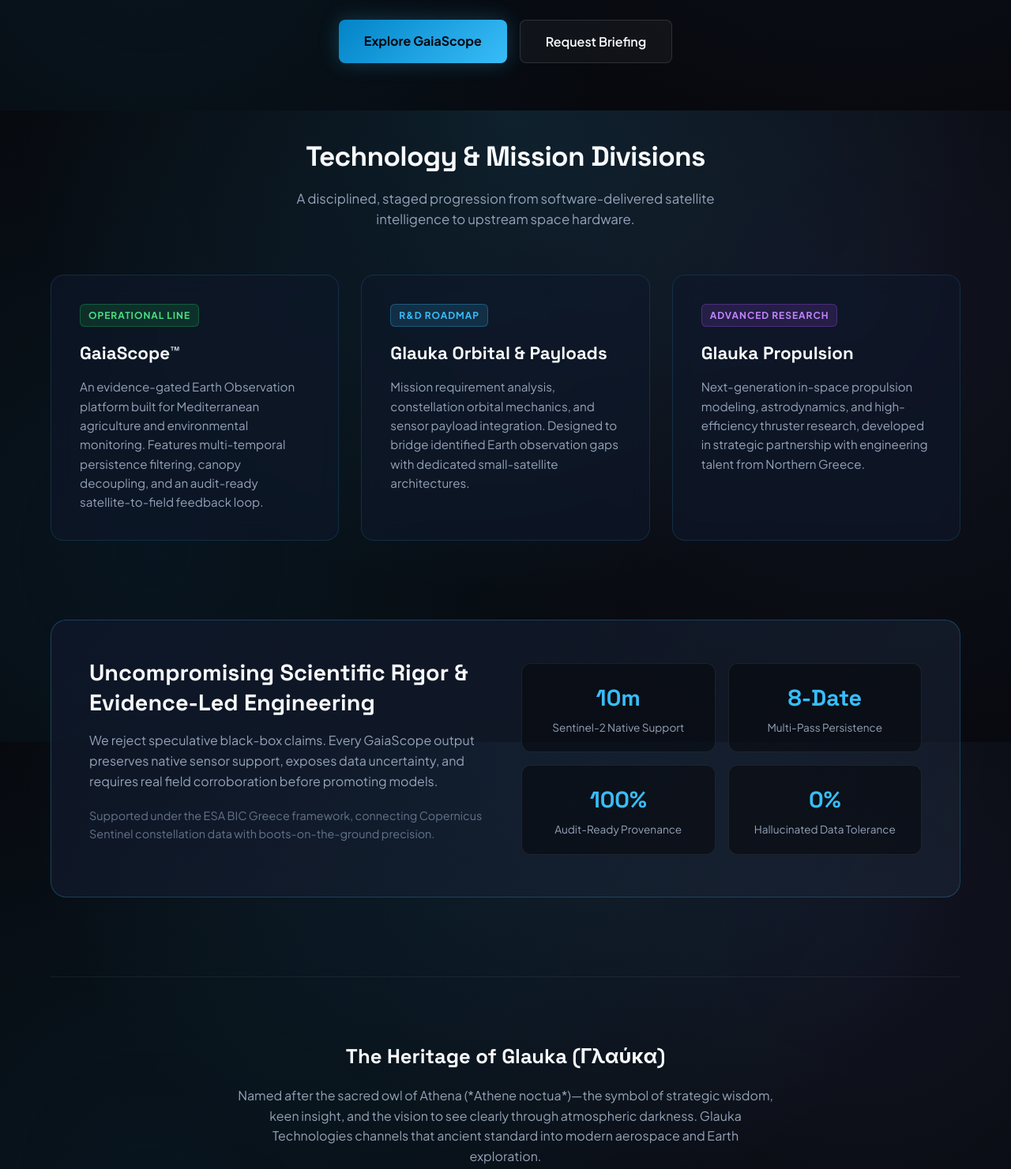
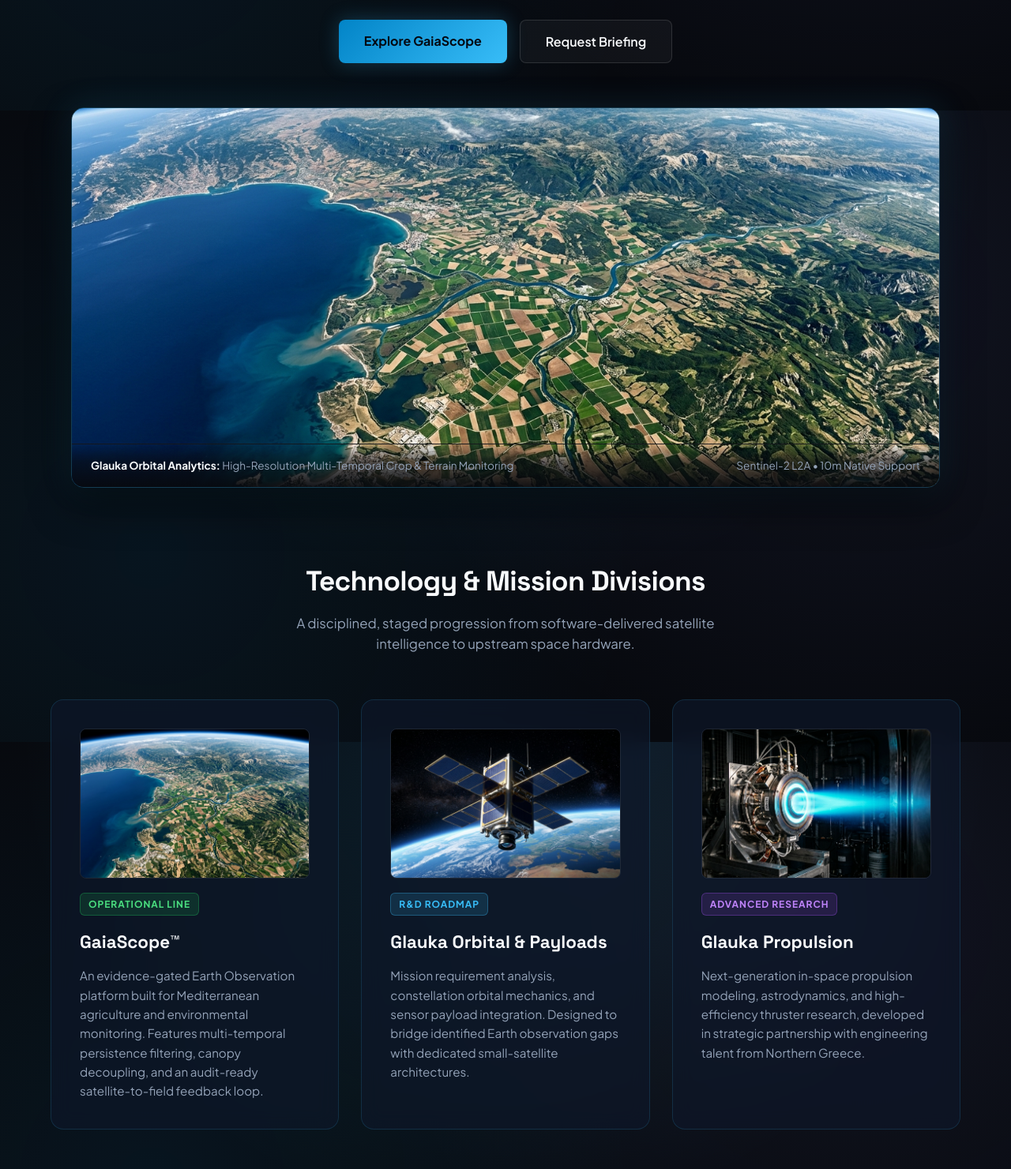
Before and after one commit to gvachtan/glauka-website, a plain HTML site: page index.html in a window 1280 px wide. Shown: the part 660-2141 px from the top of the page at 79% size. Drawn offline with Linux system fonts and the light colour scheme.

Commit message:
Add custom domain CNAME, high-res aerospace imagery, and refine heritage text

```diff
--- a/index.html
+++ b/index.html
@@ -321,6 +321,54 @@
       line-height: 1.6;
     }
 
+    .card-img {
+      width: 100%;
+      height: 190px;
+      object-fit: cover;
+      border-radius: 8px;
+      margin-bottom: 18px;
+      border: 1px solid rgba(255, 255, 255, 0.08);
+      display: block;
+    }
+
+    .hero-visual {
+      margin-top: 56px;
+      position: relative;
+      border-radius: 16px;
+      overflow: hidden;
+      border: 1px solid rgba(56, 189, 248, 0.25);
+      box-shadow: 0 20px 50px rgba(0, 0, 0, 0.6), 0 0 40px rgba(56, 189, 248, 0.15);
+      max-width: 1100px;
+      margin-left: auto;
+      margin-right: auto;
+    }
+
+    .hero-visual img {
+      width: 100%;
+      height: 480px;
+      object-fit: cover;
+      display: block;
+    }
+
+    .hero-visual-caption {
+      position: absolute;
+      bottom: 0;
+      left: 0;
+      right: 0;
+      padding: 16px 24px;
+      background: linear-gradient(to top, rgba(7, 9, 14, 0.95) 0%, rgba(7, 9, 14, 0.6) 60%, transparent 100%);
+      display: flex;
+      justify-content: space-between;
+      align-items: center;
+      font-size: 0.85rem;
+      color: var(--text-muted);
+      border-top: 1px solid rgba(255, 255, 255, 0.05);
+    }
+
+    .hero-visual-caption strong {
+      color: var(--text);
+    }
+
     /* Philosophy Feature Banner */
     .banner {
       background: linear-gradient(135deg, rgba(15, 23, 42, 0.8), rgba(30, 41, 59, 0.5));
@@ -413,6 +461,9 @@
     }
 
     @media (max-width: 768px) {
+      .hero-visual img {
+        height: 240px;
+      }
       .banner {
         grid-template-columns: 1fr;
         padding: 30px;
@@ -473,6 +524,15 @@
         <a href="#gaiascope" class="btn-primary">Explore GaiaScope</a>
         <a href="mailto:info@glauka.space" class="btn-secondary">Request Briefing</a>
       </div>
+
+      <!-- Hero Visual Showcase -->
+      <div class="hero-visual">
+        <img src="assets/images/earth_observation.jpg" alt="High-Resolution Earth Observation & Multispectral Analytics" />
+        <div class="hero-visual-caption">
+          <span><strong>Glauka Orbital Analytics:</strong> High-Resolution Multi-Temporal Crop & Terrain Monitoring</span>
+          <span>Sentinel-2 L2A &bull; 10m Native Support</span>
+        </div>
+      </div>
     </section>
 
     <!-- Divisions / Business Lines -->
@@ -485,6 +545,7 @@
       <div class="grid">
         <!-- Division 1: GaiaScope -->
         <div class="card" id="gaiascope">
+          <img src="assets/images/earth_observation.jpg" alt="GaiaScope Earth Intelligence" class="card-img" />
           <span class="card-tag tag-active">Operational Line</span>
           <h3>GaiaScope™</h3>
           <p>
@@ -494,6 +555,7 @@
 
         <!-- Division 2: Spacecraft & Payloads -->
         <div class="card">
+          <img src="assets/images/cubesat_orbit.jpg" alt="Glauka Orbital SmallSat Systems" class="card-img" />
           <span class="card-tag tag-rd">R&D Roadmap</span>
           <h3>Glauka Orbital & Payloads</h3>
           <p>
@@ -503,6 +565,7 @@
 
         <!-- Division 3: Propulsion & Space Systems -->
         <div class="card">
+          <img src="assets/images/plasma_propulsion.jpg" alt="Glauka In-Space Propulsion" class="card-img" />
           <span class="card-tag tag-future">Advanced Research</span>
           <h3>Glauka Propulsion</h3>
           <p>
@@ -545,9 +608,9 @@
 
     <!-- Heritage & Name Origin -->
     <section class="heritage" id="heritage">
-      <h3>The Heritage of Glauka (Γλαύκα)</h3>
+      <h3>Name Origin & Inspiration</h3>
       <p>
-        Named after the sacred owl of Athena (*Athene noctua*)—the symbol of strategic wisdom, keen insight, and the vision to see clearly through atmospheric darkness. Glauka Technologies channels that ancient standard into modern aerospace and Earth exploration.
+        The company name derives from <em>Athene noctua</em> (Γλαύκα), the classical symbol of Athena associated with acute perception and clarity of sight. In our work, this represents our engineering focus: transforming raw orbital and sensor data into verified, high-fidelity intelligence for Earth and space.
       </p>
     </section>
   </main>
```
Also changed, not shown: assets/images/cubesat_orbit.jpg (added), assets/images/earth_observation.jpg (added), assets/images/plasma_propulsion.jpg (added), 1 other file.
